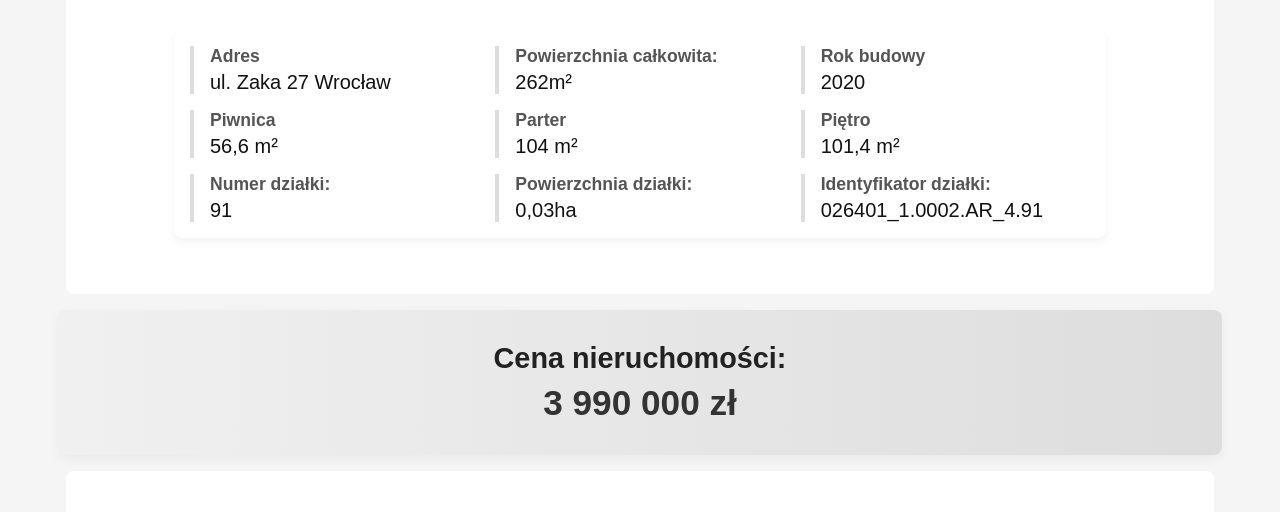
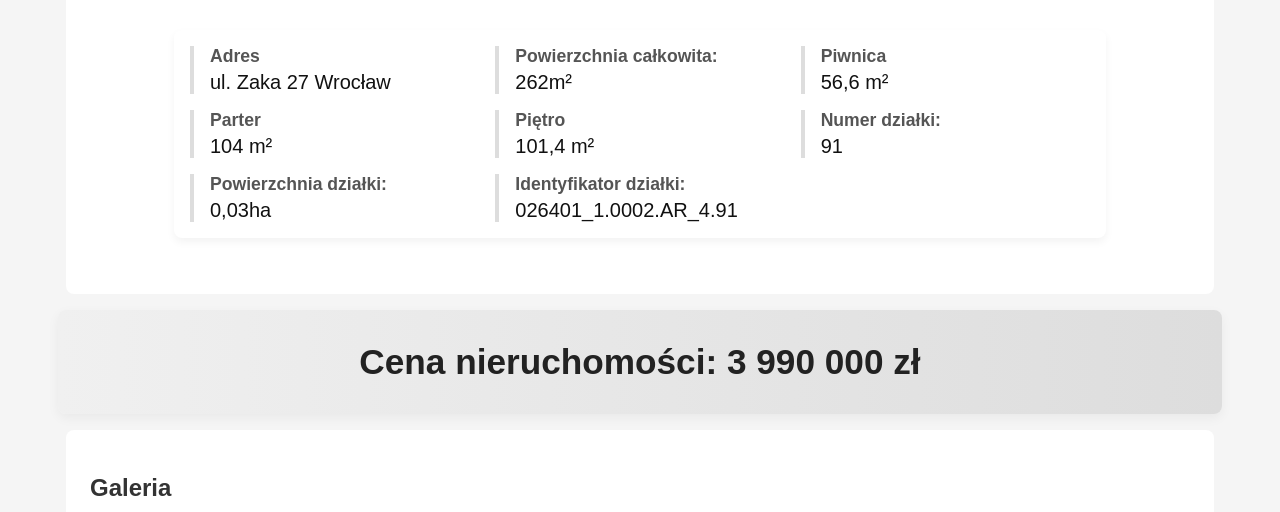
Before and after one commit to Comarowsky/zaka27, a plain HTML site: page index.html in a window 1280 px wide. Shown: the part 842-1354 px from the top of the page. Drawn offline with Linux system fonts and the light colour scheme.

Commit message:
Update index.html

```diff
--- a/index.html
+++ b/index.html
@@ -14,8 +14,8 @@
   </header>
 
   <div class="scroll-down">
-  <span>&#8595;</span>
-  </div>
+    <span>&#8595;</span>
+    </div>
 
   <section class="details">
     <section class="details-grid">
@@ -26,10 +26,6 @@
         <div class="detail-item">
           <h3>Powierzchnia całkowita:</h3>
           <p>262m²</p>
-        </div>
-        <div class="detail-item">
-          <h3>Rok budowy</h3>
-          <p>2020</p>
         </div>
         <div class="detail-item">
           <h3>Piwnica</h3>
@@ -60,10 +56,7 @@
   </section>
 
   <section class="price">
-    <div class="price-text">
-  <h2>Cena nieruchomości:</h2>
-  <p>3 990 000 zł</p>
-</div>
+    <h2>Cena nieruchomości: 3 990 000 zł</h2>
   </section>
 
   <section class="gallery">
```
